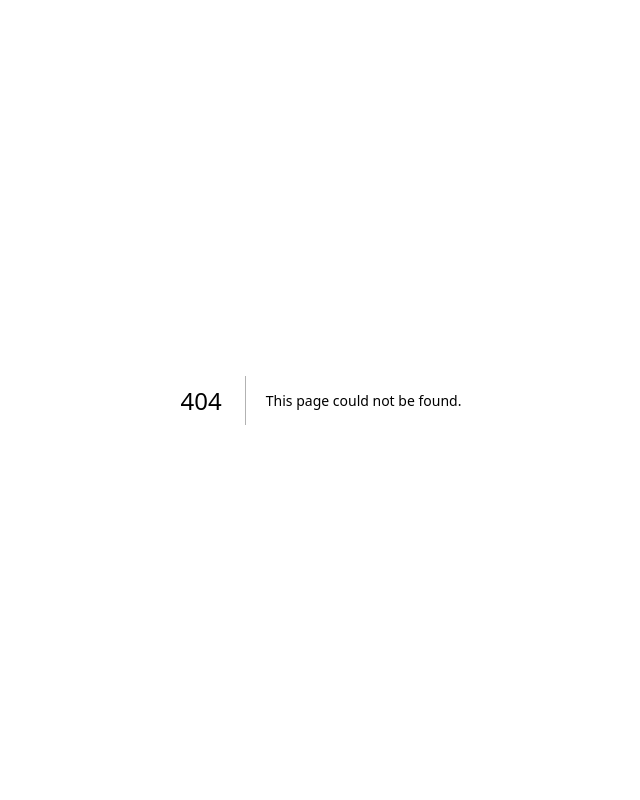
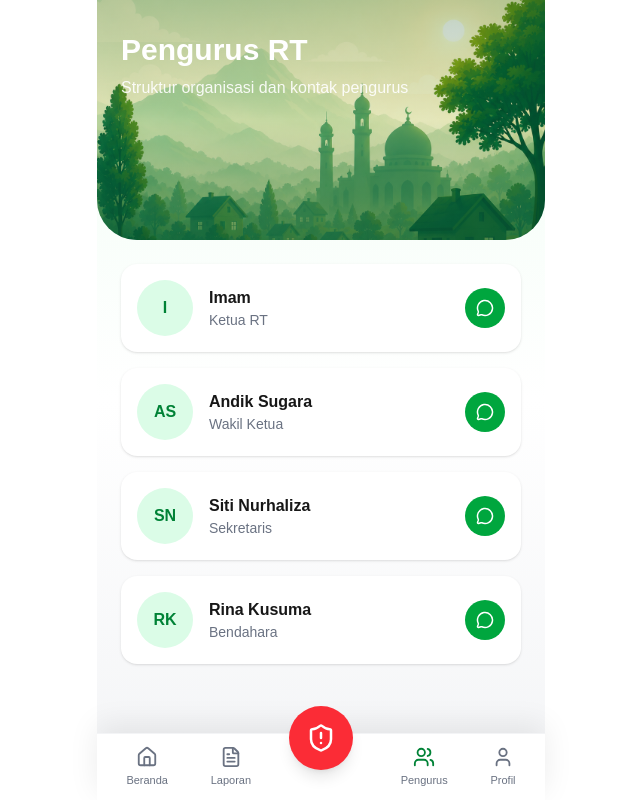
Before and after one commit to nurdjatiinvensi-glitch/sikowar-pwa, a Next.js app: page /pengurus in a window 1280 px wide. Before the commit this address had no page. Shown: the whole page, without its empty margins (319-959 px from the left). Built offline with nearby package versions, Linux system fonts and the light colour scheme.

Commit message:
Add halaman Pengurus

```diff
--- /dev/null
+++ b/app/pengurus/page.tsx
@@ -0,0 +1,37 @@
+"use client";
+
+import AppLayout from "@/components/layout/AppLayout";
+import HeaderBackground from "@/components/layout/HeaderBackground";
+
+import PengurusCard from "@/components/cards/PengurusCard";
+
+import { pengurusData } from "@/data/pengurusData";
+
+export default function PengurusPage() {
+  return (
+    <AppLayout activeMenu="admin">
+      {/* HEADER */}
+      <HeaderBackground variant="default">
+        <div className="px-6 pt-8 pb-8 text-white">
+          <h1 className="text-3xl font-bold">Pengurus RT</h1>
+
+          <p className="mt-2 text-white/90">
+            Struktur organisasi dan kontak pengurus
+          </p>
+        </div>
+      </HeaderBackground>
+
+      {/* CONTENT */}
+      <div className="px-6 py-6">
+        {pengurusData.map((item) => (
+          <PengurusCard
+            key={item.id}
+            nama={item.nama}
+            jabatan={item.jabatan}
+            phone={item.phone}
+          />
+        ))}
+      </div>
+    </AppLayout>
+  );
+}
--- /dev/null
+++ b/components/cards/PengurusCard.tsx
@@ -0,0 +1,75 @@
+import { MessageCircle } from "lucide-react";
+
+type PengurusCardProps = {
+  nama: string;
+  jabatan: string;
+  phone: string;
+};
+
+export default function PengurusCard({
+  nama,
+  jabatan,
+  phone,
+}: PengurusCardProps) {
+  return (
+    <div
+      className="
+        mb-4
+        flex
+        items-center
+        justify-between
+        rounded-2xl
+        bg-white
+        p-4
+        shadow-sm
+      "
+    >
+      <div className="flex items-center gap-4">
+        {/* Avatar */}
+        <div
+          className="
+            flex
+            h-14
+            w-14
+            items-center
+            justify-center
+            rounded-full
+            bg-green-100
+            font-bold
+            text-green-700
+          "
+        >
+          {nama
+            .split(" ")
+            .map((n) => n[0])
+            .join("")
+            .substring(0, 2)}
+        </div>
+
+        <div>
+          <h3 className="font-semibold">{nama}</h3>
+
+          <p className="text-sm text-gray-500">{jabatan}</p>
+        </div>
+      </div>
+
+      <a
+        href={`https://wa.me/${phone}`}
+        target="_blank"
+        rel="noopener noreferrer"
+        className="
+          flex
+          h-10
+          w-10
+          items-center
+          justify-center
+          rounded-full
+          bg-green-600
+          text-white
+        "
+      >
+        <MessageCircle size={18} />
+      </a>
+    </div>
+  );
+}
--- a/components/menus/BottomNav.tsx
+++ b/components/menus/BottomNav.tsx
@@ -64,10 +64,13 @@ export default function BottomNav({
         <div className="w-16" />
 
         {/* Pengurus */}
-        <button className="flex flex-col items-center">
-          <Users size={22} className="text-gray-500" />
+        <Link href="/pengurus" className="flex flex-col items-center">
+          <Users
+            size={22}
+            className={active === "admin" ? "text-green-700" : "text-gray-500"}
+          />
           <span className="mt-1 text-[11px] text-gray-500">Pengurus</span>
-        </button>
+        </Link>
 
         {/* Profil */}
         <Link href="/profile" className="flex flex-col items-center">
--- /dev/null
+++ b/data/pengurusData.ts
@@ -0,0 +1,26 @@
+export const pengurusData = [
+  {
+    id: 1,
+    nama: "Imam",
+    jabatan: "Ketua RT",
+    phone: "081234567890",
+  },
+  {
+    id: 2,
+    nama: "Andik Sugara",
+    jabatan: "Wakil Ketua",
+    phone: "081234567891",
+  },
+  {
+    id: 3,
+    nama: "Siti Nurhaliza",
+    jabatan: "Sekretaris",
+    phone: "081234567892",
+  },
+  {
+    id: 4,
+    nama: "Rina Kusuma",
+    jabatan: "Bendahara",
+    phone: "081234567893",
+  },
+];
```
